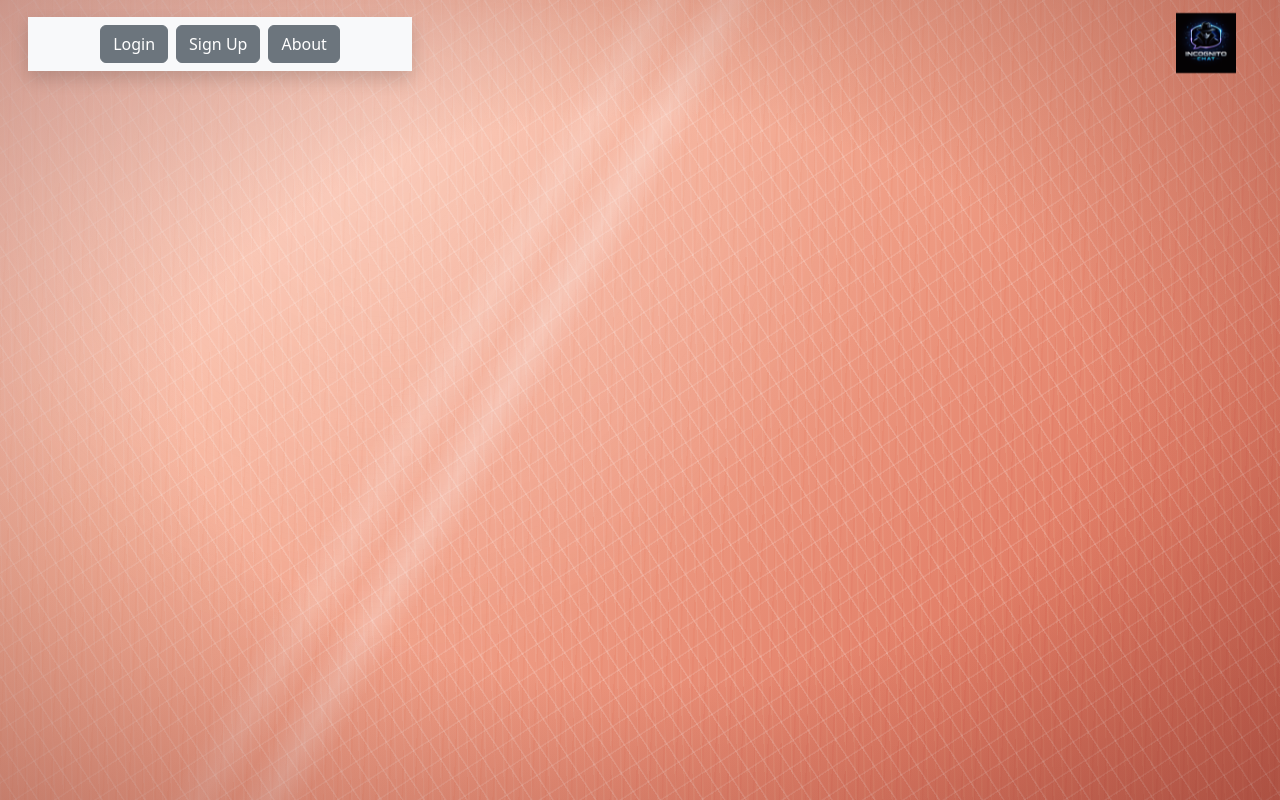
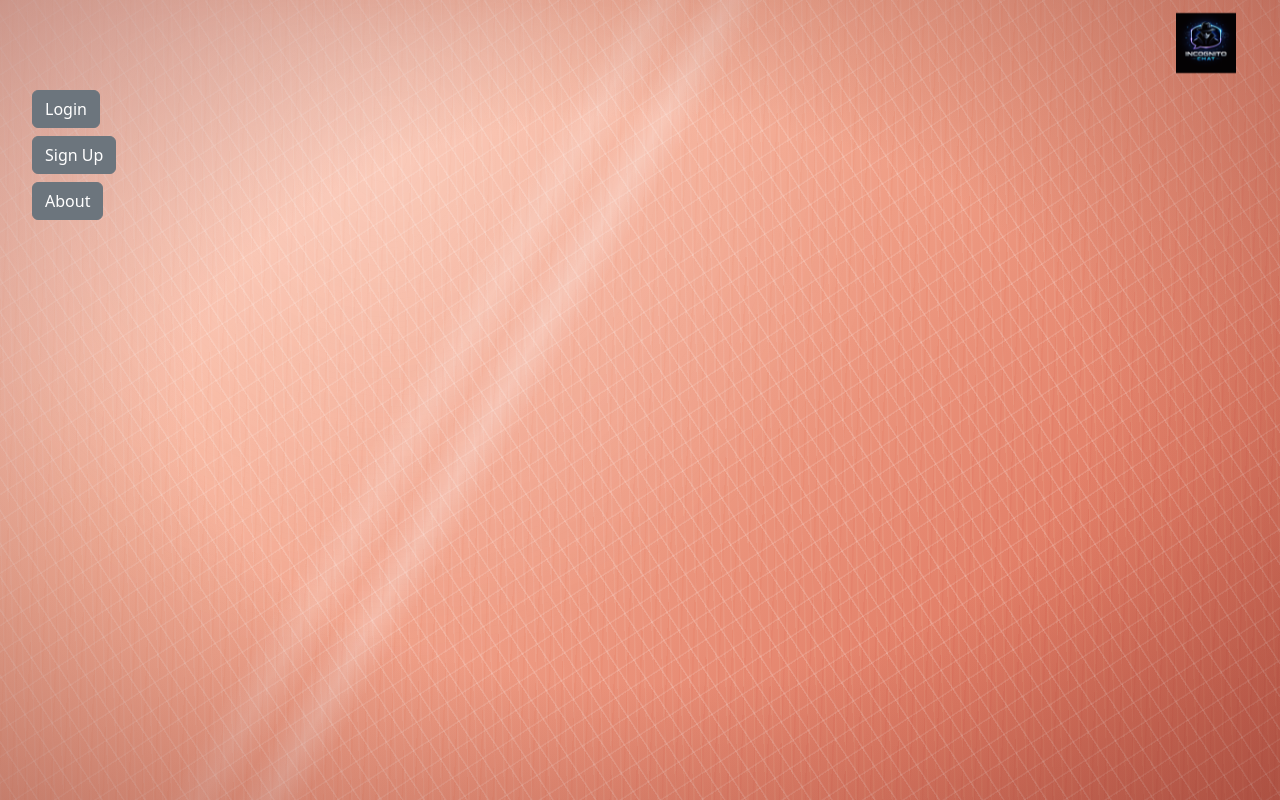
Before and after one commit to shine-m/messagingAPP, a React (Vite) app: page / in a window 1280 px wide. Built offline with nearby package versions, Linux system fonts and the light colour scheme.

Commit message:
fixed navbar collaspe issue

```diff
--- a/src/components/Header.jsx
+++ b/src/components/Header.jsx
@@ -100,17 +100,24 @@
   return (
     <>
       <div className="px-3 ">
-        <Navbar color="light" expand="sm" className="position-relative">
+        <Navbar color="light" expand="lg" className="position-relative">
           <NavbarToggler onClick={() => setIsOpen(!isOpen)} />
-          <Collapse
+          {/* <Collapse
             isOpen={isOpen}
             navbar
             className=" bg-light shadow position-absolute"
             style={{ width: "30vw", top: "20%", zIndex: "10" }}
+          > */}
+          <Collapse
+            isOpen={isOpen}
+            navbar
+            className=" position-absolute"
+            style={{ top: "100%", zIndex: "10", width: "fit-content" }}
           >
             <Nav
               navbar
-              className="mx-auto my-2 d-flex flex-column flex-sm-row align-items-center gap-2"
+              className="p-1 d-flex flex-column align-items-start gap-2"
+              style={{ padding: "2px" }}
             >
               {/* Login */}
               {!isAuthenticUser && (
```
